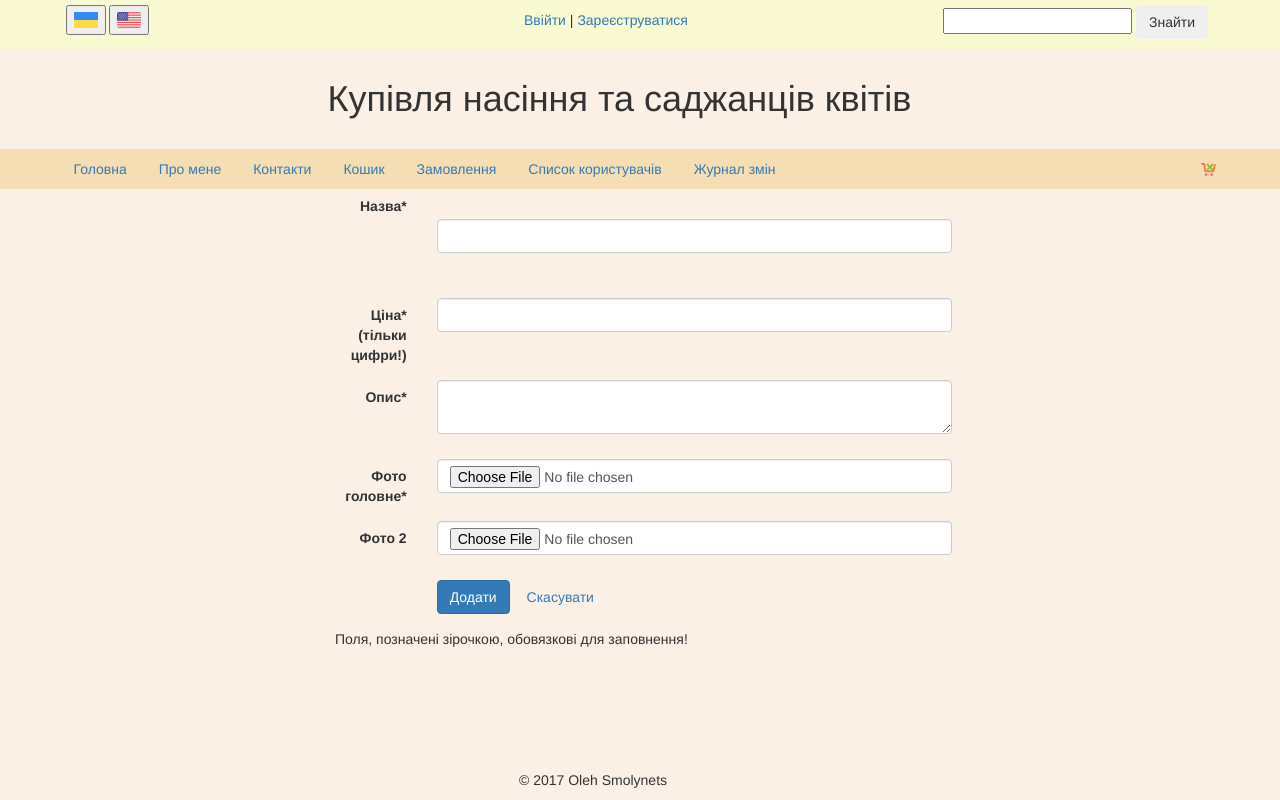
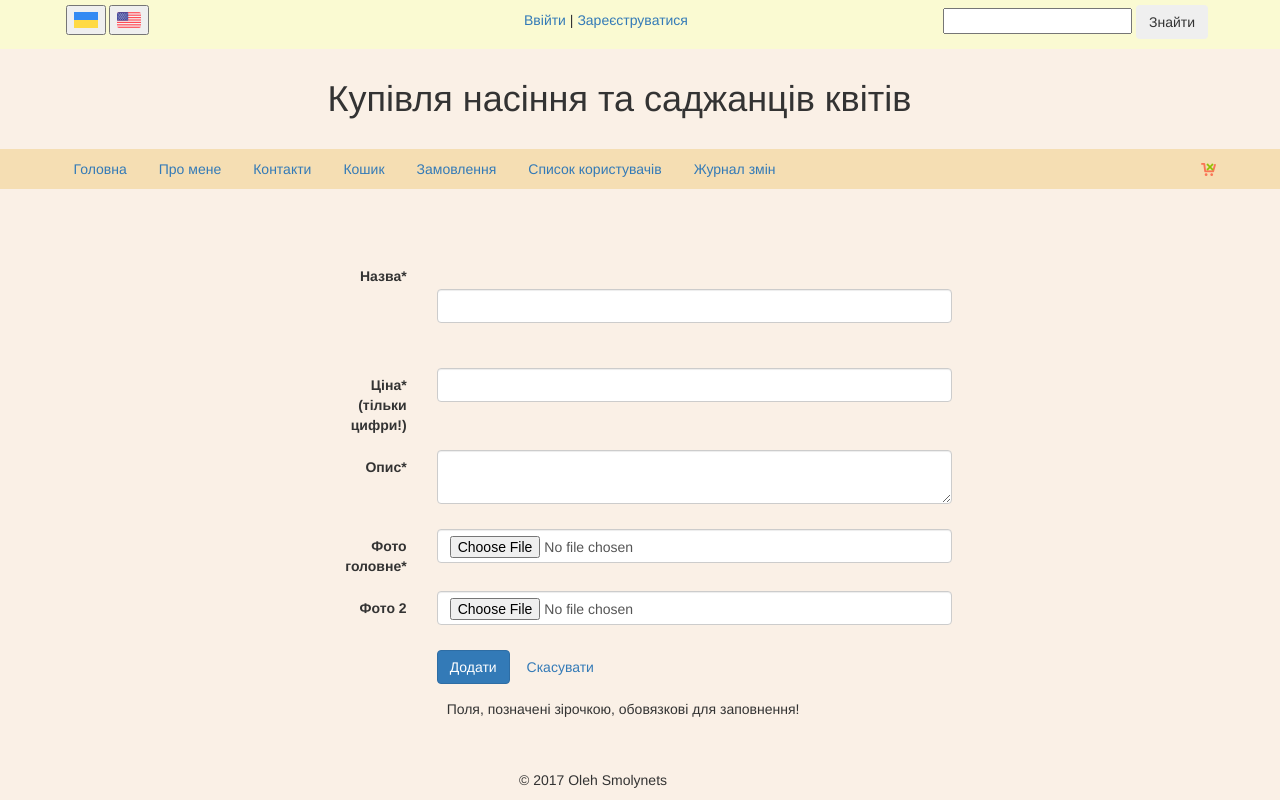
Before and after one commit to smolynets/market, a Django app: a page that uses shop/templates/shop/flower_add.html in a window 1280 px wide. Run offline with Django 3.2, Linux system fonts and the light colour scheme; parts of the project's set-up code (start-up, migrations or seed data) failed here and were passed over; some libraries are stand-ins or nearby versions.

Commit message:
add/edit flw form(css)

```diff
--- a/shop/static/css/main.css
+++ b/shop/static/css/main.css
@@ -143,3 +143,8 @@ body {
 .content{
 	margin-bottom: 50px;
 }
+
+.custom_form{
+	margin-bottom: 30px;
+	margin-top: 70px;
+}
--- a/shop/templates/shop/flower_add.html
+++ b/shop/templates/shop/flower_add.html
@@ -16,8 +16,9 @@
 
 
 <div class="row">
+<div class="col-xs-6 col-xs-offset-3 custom_form">
 <form action="{% url "flower_add" %}" method="post"
-enctype="multipart/form-data" role="form" class="form-horizontal col-xs-6 col-xs-offset-3">
+enctype="multipart/form-data" role="form" class="form-horizontal">
 {% csrf_token %}
 
 <div class="form-group {% if errors.title %}has-error{% endif%}">
@@ -75,11 +76,11 @@ enctype="multipart/form-data" role="form" class="form-horizontal col-xs-6 col-xs
   </div>
   </div>
 </form>
-</div>
-
-
-<div class="row col-xs-6 col-xs-offset-3">
+<div class="row col-xs-8 col-xs-offset-2">
 <p>{% trans "Поля, позначені  зірочкою,  обовязкові  для  заповнення" %}!</p>
 </div>
 </div>
+</div>
+
+</div>
 {% endblock content %}
```
Also changed, not shown: shop/templates/shop/flower_edit.html (+5 -4 lines).
